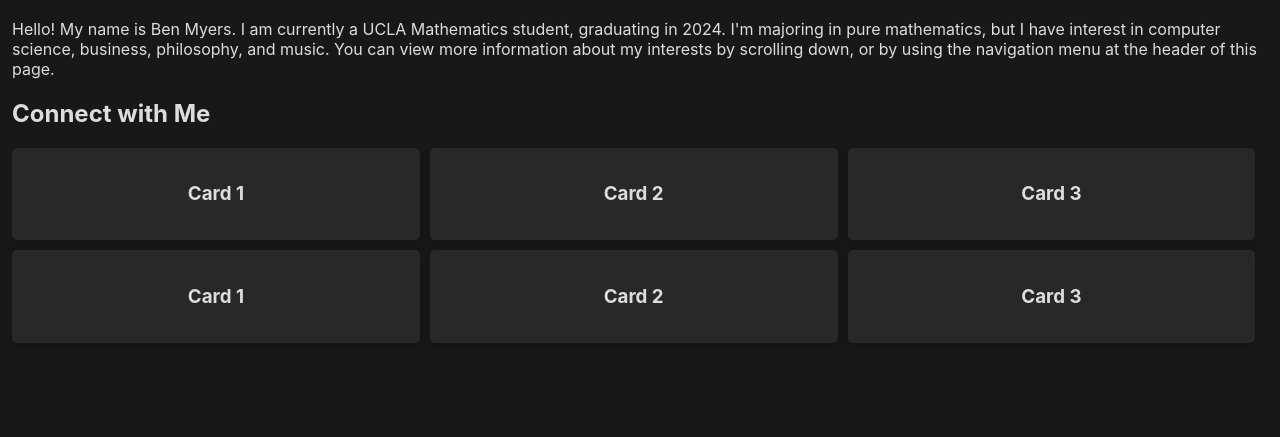
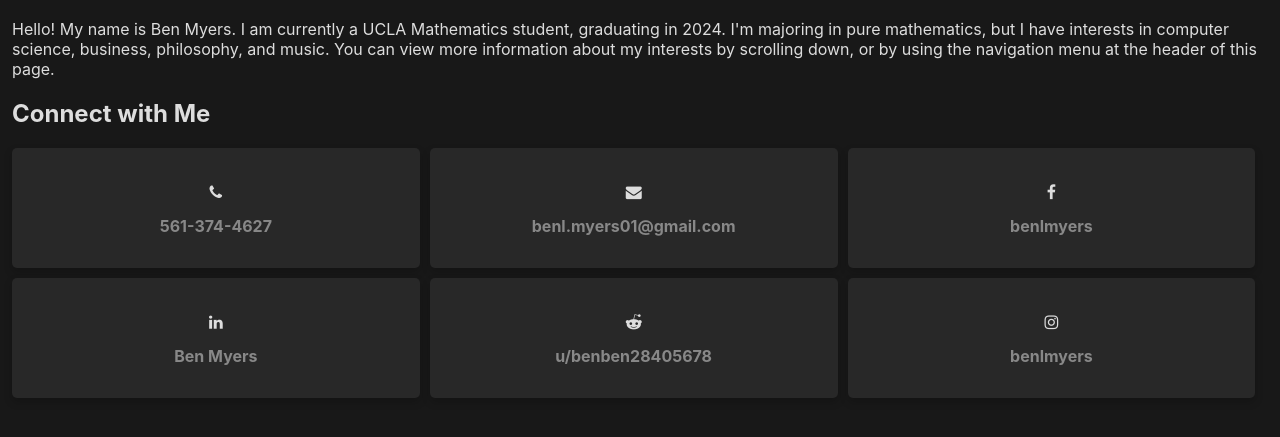
Before and after one commit to benlmyers/benlmyers.github.io, a plain HTML site: page index.html in a window 1280 px wide. Shown: the part 111-548 px from the top of the page. Drawn offline with Linux system fonts and the light colour scheme.

Commit message:
🦜 Basis for social buttons

```diff
--- a/cards.css
+++ b/cards.css
@@ -4,7 +4,7 @@
 
 @keyframes hover {
   from { margin-top: 0px;}
-  to { margin-top: -3px;}
+  to { margin-top: -2px;}
 }
 
 .column {
@@ -21,7 +21,7 @@
   clear: both;
 }
 
-@media screen and (max-width: 600px) {
+@media screen and (max-width: 800px) {
   .column {
     width: 100%;
     display: block;
@@ -39,7 +39,9 @@
 }
 
 .card:hover {
+  background-color: #303030;
   animation-name: hover;
-  animation-duration: 0.4s;
+  animation-duration: 0.3s;
   animation-fill-mode: forwards;
+  cursor: pointer;
 }
--- /dev/null
+++ b/icon.css
@@ -0,0 +1,8 @@
+.fa {
+  padding-top: 20px;
+  font-size: 30px;
+  width: 50px;
+  text-align: center;
+  text-decoration: none;
+  color: #dddddd;
+}
--- a/index.html
+++ b/index.html
@@ -4,6 +4,8 @@
     <link rel="stylesheet" href="style.css">
     <link rel="stylesheet" href="nav.css">
     <link rel="stylesheet" href="cards.css">
+    <link rel="stylesheet" href="icon.css">
+    <link rel="stylesheet" href="https://cdnjs.cloudflare.com/ajax/libs/font-awesome/4.7.0/css/font-awesome.min.css">
   </head>
     <body>
       <div class="nav">
@@ -20,7 +22,7 @@
         <h1>Ben Myers</h1>
         <p>
           Hello! My name is Ben Myers. I am currently a UCLA Mathematics student, graduating in 2024.
-          I'm majoring in pure mathematics, but I have interest in computer science, business, philosophy,
+          I'm majoring in pure mathematics, but I have interests in computer science, business, philosophy,
           and music. You can view more information about my interests by scrolling down, or by using the
           navigation menu at the header of this page.
         </p>
@@ -30,19 +32,22 @@
 
             <div class="column">
               <div class="card">
-                <h3>Card 1</h3>
+                <a href="#" class="fa fa-phone"></a>
+                <p class="social-label">561-374-4627</p>
               </div>
             </div>
 
             <div class="column">
               <div class="card">
-                <h3>Card 2</h3>
+                <a href="#" class="fa fa-envelope"></a>
+                <p class="social-label">benl.myers01@gmail.com</p>
               </div>
             </div>
 
             <div class="column">
               <div class="card">
-                <h3>Card 3</h3>
+                <a href="#" class="fa fa-facebook"></a>
+                <p class="social-label">benlmyers</p>
               </div>
             </div>
 
@@ -51,19 +56,22 @@
 
             <div class="column">
               <div class="card">
-                <h3>Card 1</h3>
+                <a href="#" class="fa fa-linkedin"></a>
+                <p class="social-label">Ben Myers</p>
               </div>
             </div>
 
             <div class="column">
               <div class="card">
-                <h3>Card 2</h3>
+                <a href="#" class="fa fa-reddit-alien"></a>
+                <p class="social-label">u/benben28405678</p>
               </div>
             </div>
 
             <div class="column">
               <div class="card">
-                <h3>Card 3</h3>
+                <a href="#" class="fa fa-instagram"></a>
+                <p class="social-label">benlmyers</p>
               </div>
             </div>
 
--- a/style.css
+++ b/style.css
@@ -9,3 +9,8 @@ body {
 .main-content {
   margin: 12px;
 }
+
+.social-label {
+  color: #888888;
+  font-weight: bold;
+}
```
